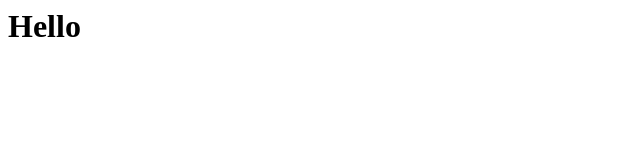
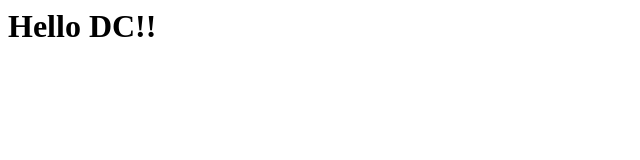
Before and after one commit to daocheng6/test, a plain HTML site: page index.html in a window 1280 px wide. Shown: the whole page, without its empty margins (0-640 px from the left). Drawn offline with Linux system fonts and the light colour scheme.

Commit message:
Add name

```diff
--- a/index.html
+++ b/index.html
@@ -2,6 +2,6 @@
 <head><title> Github </title></head>
 
 <body>
-<h1>Hello</h1>
+<h1>Hello DC!!</h1>
 </body>
 </html>
```
